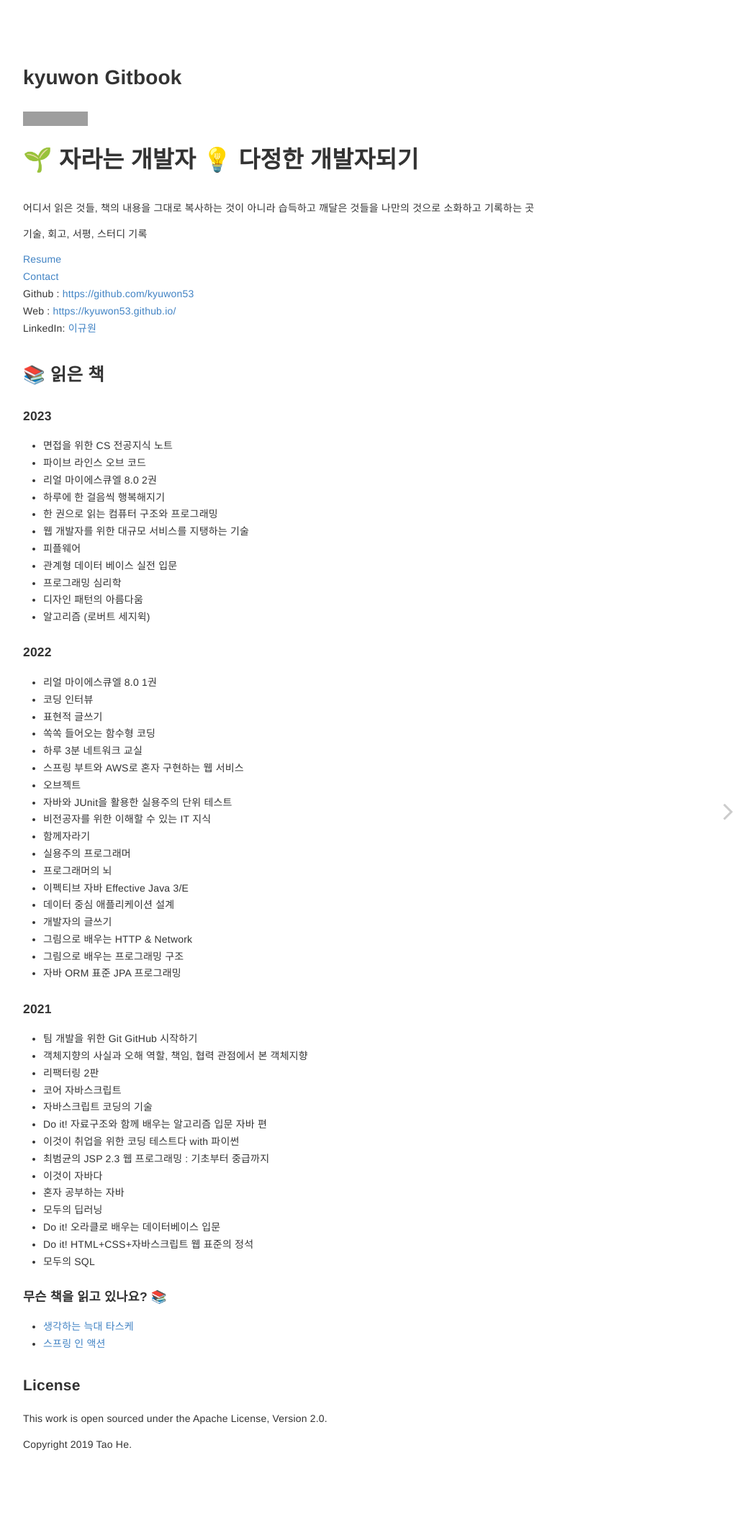
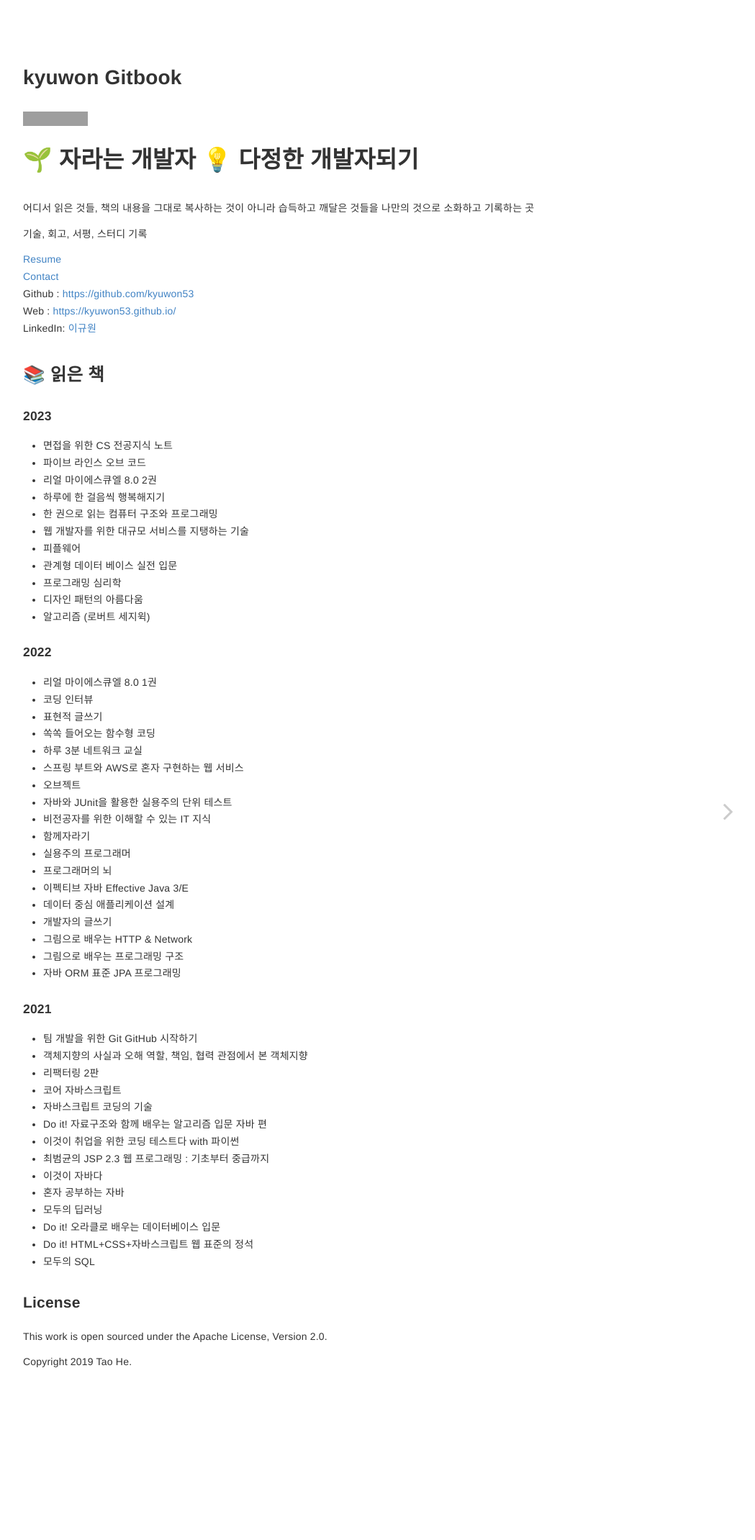
Before and after one commit to kyuwon53/kyuwon53.github.io, a Jekyll site: the page built from index.md, in a window 1280 px wide. Shown: the whole page at 72% size, without its empty margins (223-1272 px from the left). Built offline with Jekyll 4.4.1, drawn with Linux system fonts in a browser that asks for light colours; comment, search, counter and statistics services are not loaded; grey boxes are pictures that could not be loaded.

Commit message:
무슨 책을 읽고있나요 삭제

```diff
--- a/index.md
+++ b/index.md
@@ -69,10 +69,6 @@ LinkedIn: [이규원](https://www.linkedin.com/in/%EA%B7%9C%EC%9B%90-%EC%9D%B4-4
 - Do it! HTML+CSS+자바스크립트 웹 표준의 정석
 - 모두의 SQL
 
-#### 무슨 책을 읽고 있나요? 📚
-- [생각하는 늑대 타스케](https://www.notion.so/kyuwon-lee/06234512f5dc4b5f9d8d08a8d2a4870a)
-- [스프링 인  액션](https://www.notion.so/kyuwon-lee/1-37a09f2cff4845ef8ad7c362cc3d4096)
-
 ### License
 
 This work is open sourced under the Apache License, Version 2.0.
```
